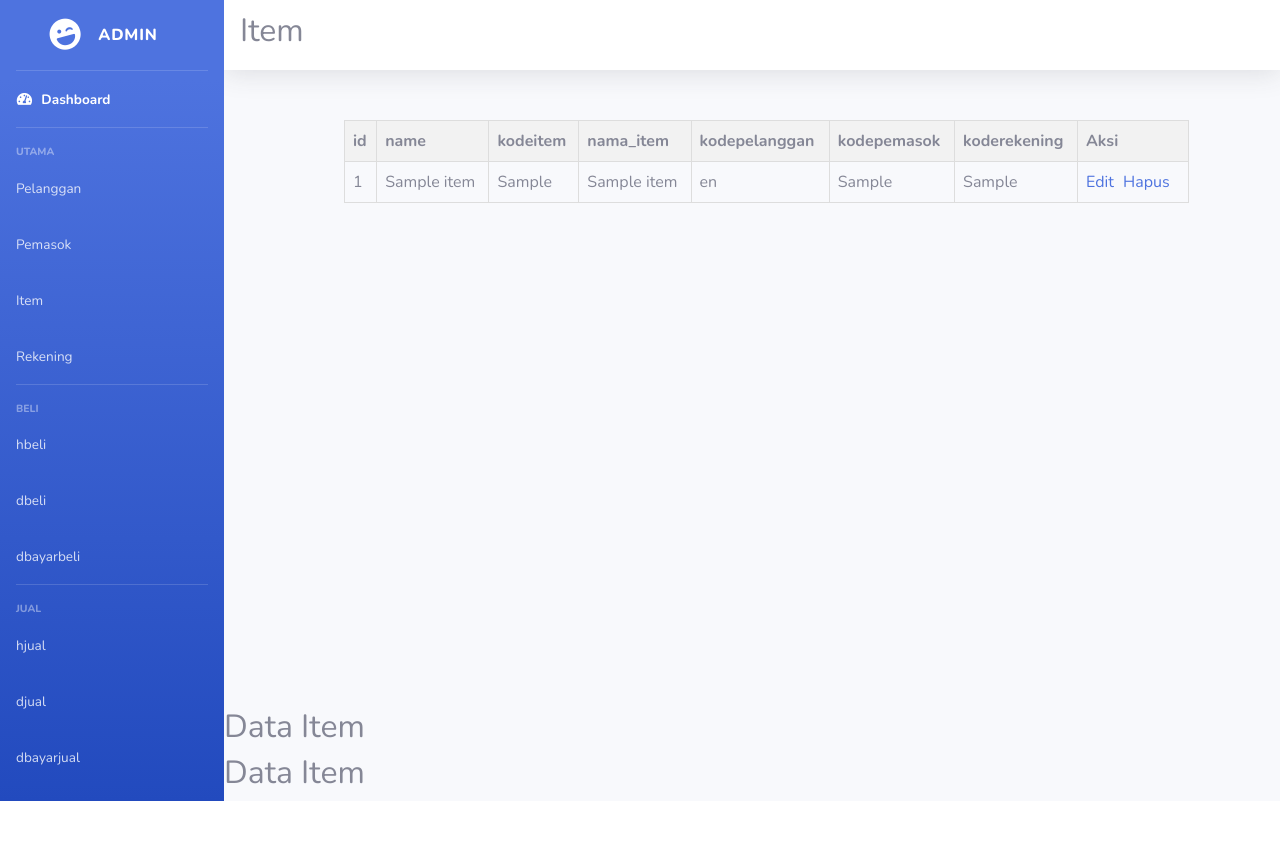
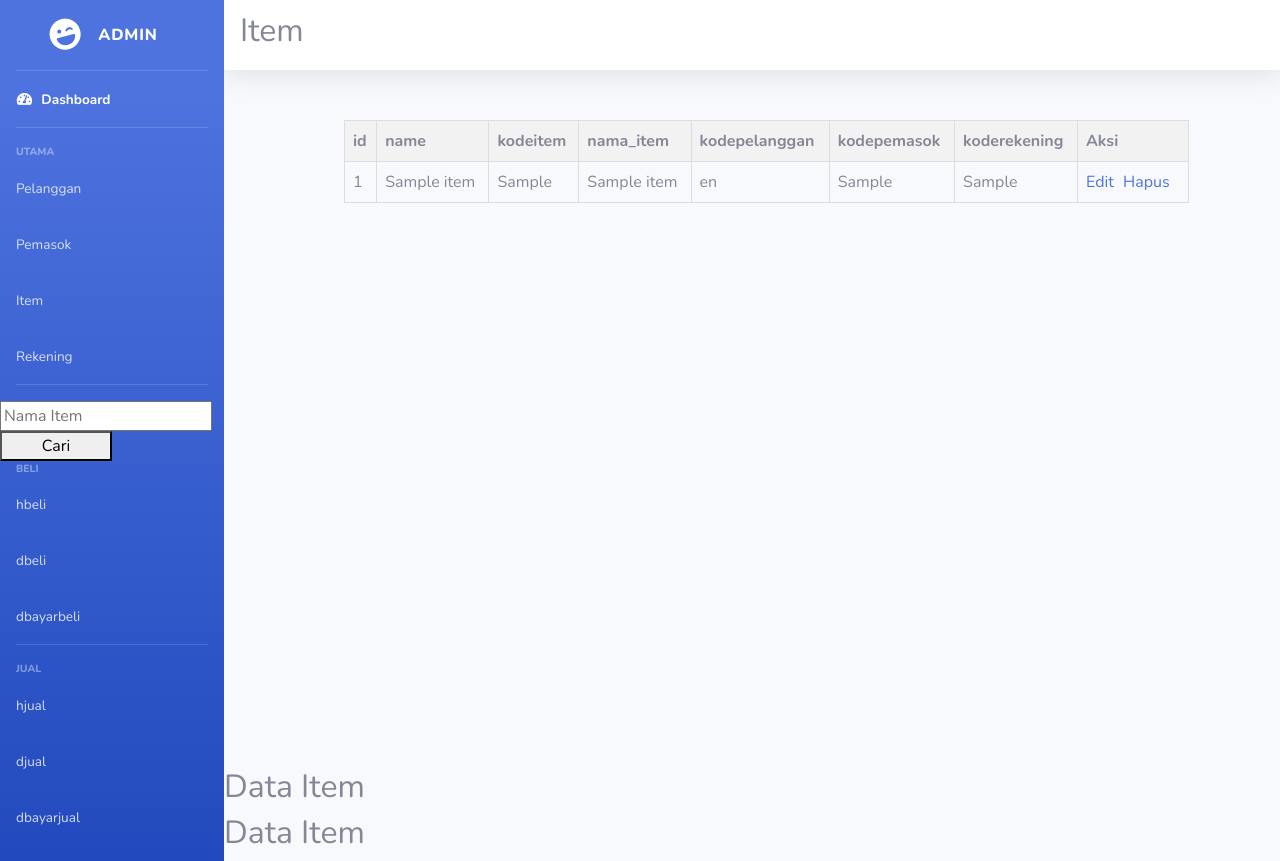
Before and after one commit to nukemastah/Project_PWEB, a PHP site: page /item.php?search_item=1 in a window 1280 px wide. Before the commit the page ends 801 px from the top, so only its background shows below. Run offline with PHP 8.4, Linux system fonts and the light colour scheme; tables that the repository leaves empty or names only in its code hold one stand-in row (values such as "Sample post").

Commit message:
search button no ajax

```diff
--- a/webadmin/Item.php
+++ b/webadmin/Item.php
@@ -118,7 +118,10 @@
 
             <!-- Divider -->
             <hr class="sidebar-divider">
-
+            <form action="item.php" method="GET">
+            <input type="text" name="search_item" placeholder="Nama Item">
+            <button type="submit">Cari</button>
+            </form>
             <!-- Heading -->
             <div class="sidebar-heading">
                 BELI
@@ -207,6 +210,17 @@
     if ($conn->connect_error) {
         die("Koneksi gagal: " . $conn->connect_error);
     }
+    $search_item = $_GET['search_item'];
+
+    // Query pencarian (gantilah dengan query sesuai kebutuhan)
+    $query = "SELECT * FROM tabel_item WHERE nama_item LIKE '%$search_item%'";
+    $result = mysqli_query($conn, $query);
+
+    // Tampilkan hasil pencarian
+    while ($row = mysqli_fetch_assoc($result)) {
+    echo $row['nama_item'] . "<br>";
+    // Tampilkan informasi lainnya sesuai kebutuhan
+    }
 
     // Menjalankan query SQL untuk tabel item
     $sql_item = "SELECT * FROM item";
```
